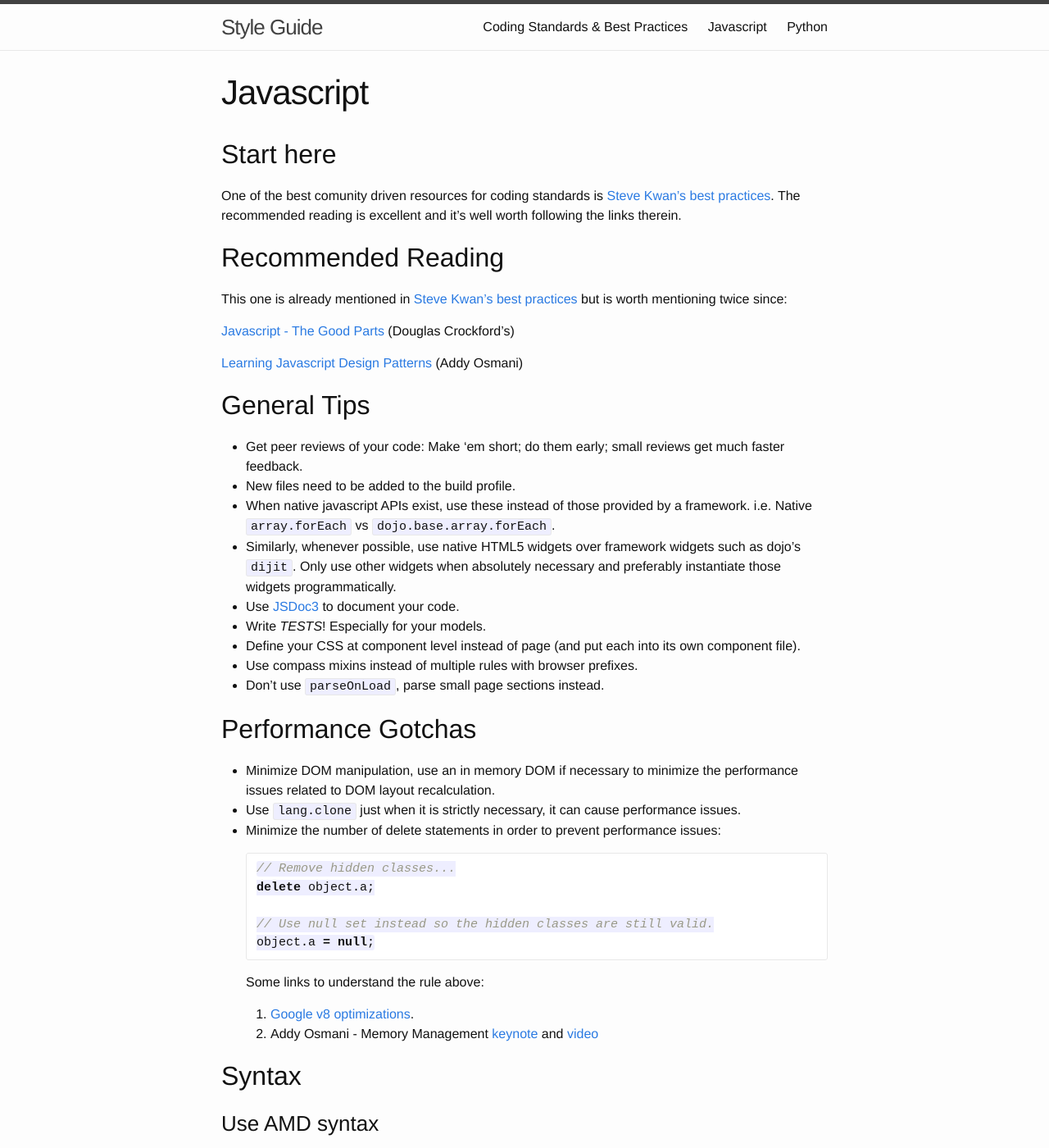
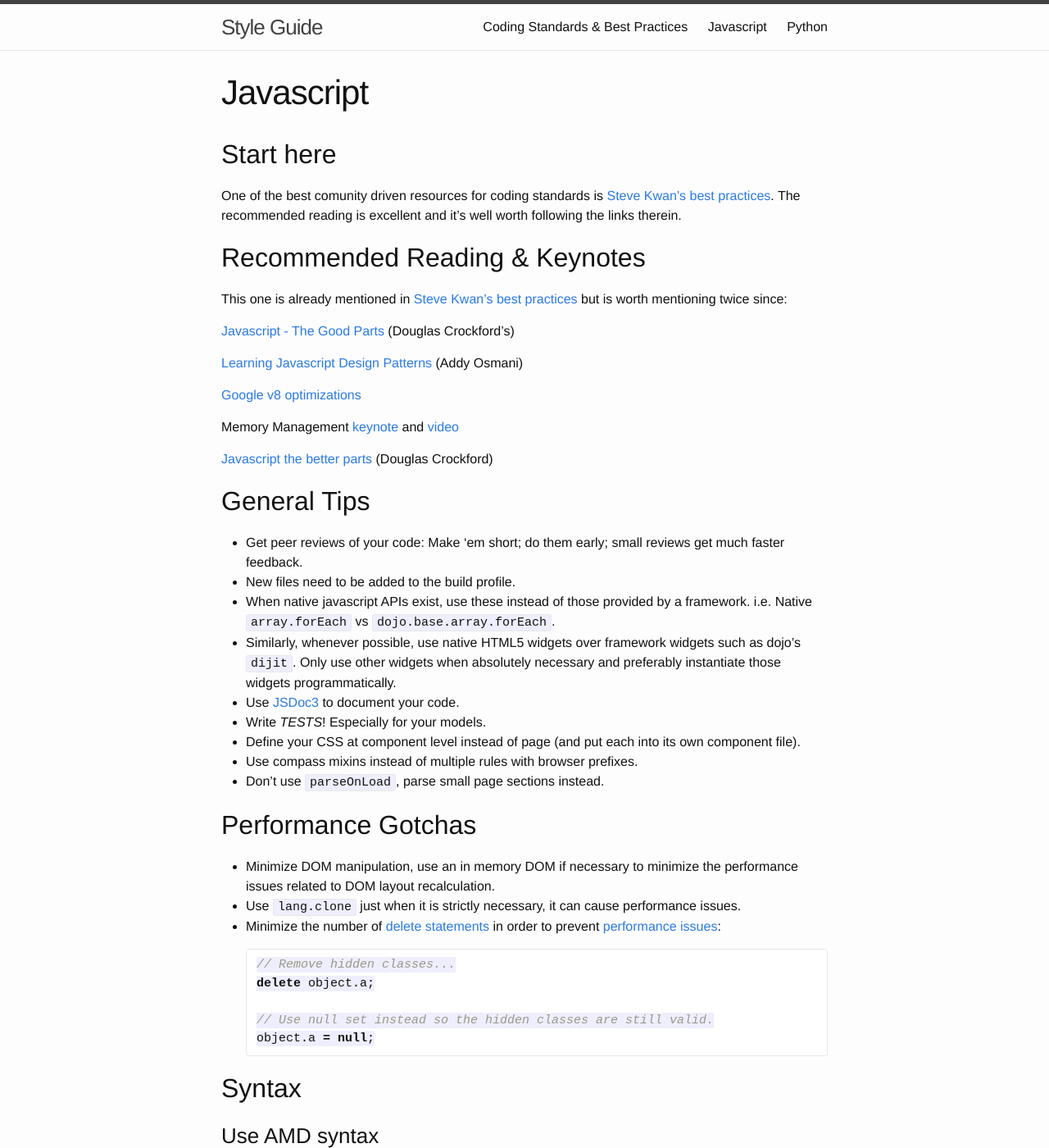
Before and after one commit to fieldaware/style-guide, a Jekyll site: the page built from javascript.md, in a window 1280 px wide and 1400 px high. Shown: the whole window at 82% size. Built offline with Jekyll 4.4.1, drawn with Linux system fonts in a browser that asks for light colours; Markdown is read by kramdown in place of the engine named in the settings.

Commit message:
Apply Raul feedback

````diff
--- a/javascript.md
+++ b/javascript.md
@@ -7,13 +7,20 @@ title: Javascript
 
 One of the best comunity driven resources for coding standards is [Steve Kwan's best practices][steve-kwan-best-practices]. The recommended reading is excellent and it's well worth following the links therein.
 
-## Recommended Reading
+## Recommended Reading & Keynotes
 
 This one is already mentioned in [Steve Kwan's best practices][steve-kwan-best-practices] but is worth mentioning twice since:
 
 [Javascript - The Good Parts][javascript-the-good-parts] (Douglas Crockford's)
 
 [Learning Javascript Design Patterns][learning-javascript-design-patterns] (Addy Osmani)
+
+[Google v8 optimizations][google-v8-optimizations]
+
+Memory Management [keynote][memory-management-keynote] and [video][memory-management-video]
+
+[Javascript the better parts][js-better-parts] (Douglas Crockford)
+
 
 ## General Tips
 
@@ -32,7 +39,7 @@ This one is already mentioned in [Steve Kwan's best practices][steve-kwan-best-p
 
 - Minimize DOM manipulation, use an in memory DOM if necessary to minimize the performance issues related to DOM layout recalculation.
 - Use `lang.clone` just when it is strictly necessary, it can cause performance issues.
-- Minimize the number of delete statements in order to prevent performance issues:
+- Minimize the number of [delete statements][google-v8-optimizations] in order to prevent [performance issues][memory-management-keynote]:
 
   ``` javascript
   // Remove hidden classes...
@@ -41,11 +48,6 @@ This one is already mentioned in [Steve Kwan's best practices][steve-kwan-best-p
   // Use null set instead so the hidden classes are still valid.
   object.a = null;
   ```
-
-  Some links to understand the rule above:
-
-  1. [Google v8 optimizations][google-v8-optimizations].
-  2. Addy Osmani - Memory Management [keynote][memory-management-keynote] and [video][memory-management-video]
 
 
 ## Syntax
@@ -132,3 +134,4 @@ Object.keys(person).forEach(lang.hitch(this, function(prop){
 [package-control-install]:https://packagecontrol.io/installation
 [sublime-settings]:{{ site.baseurl }}{{ post.url }}/files/Preferences.sublime-settings
 [sublime-package-control]:{{ site.baseurl }}{{ post.url }}/files/PackageControl.sublime-settings
+[js-better-parts]:https://www.youtube.com/watch?v=PSGEjv3Tqo0
````
